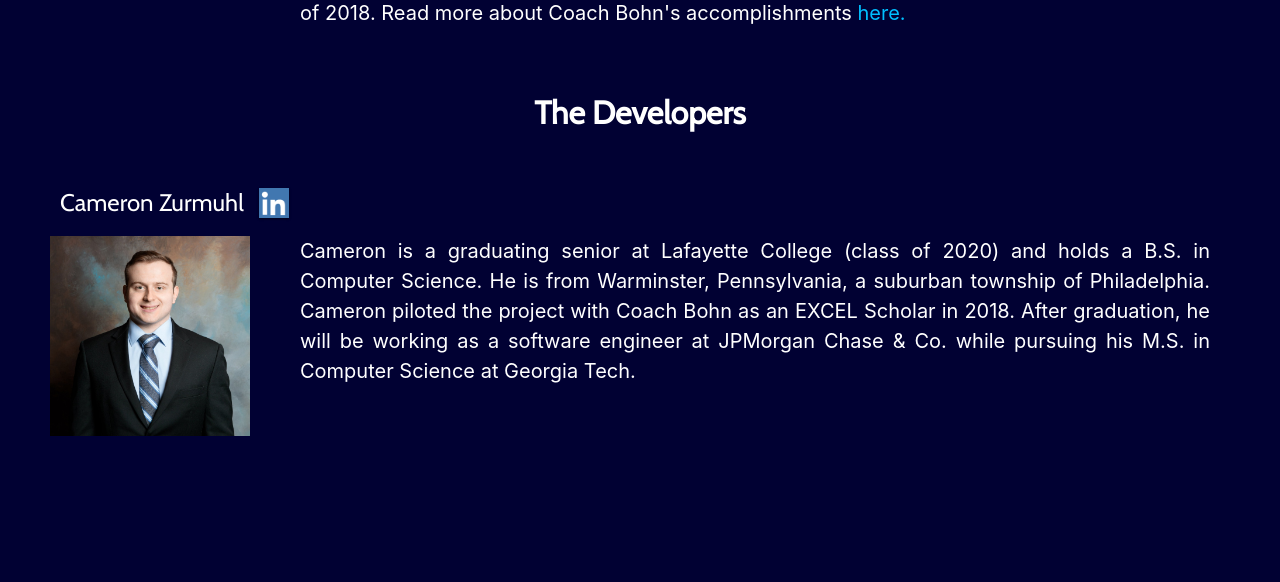
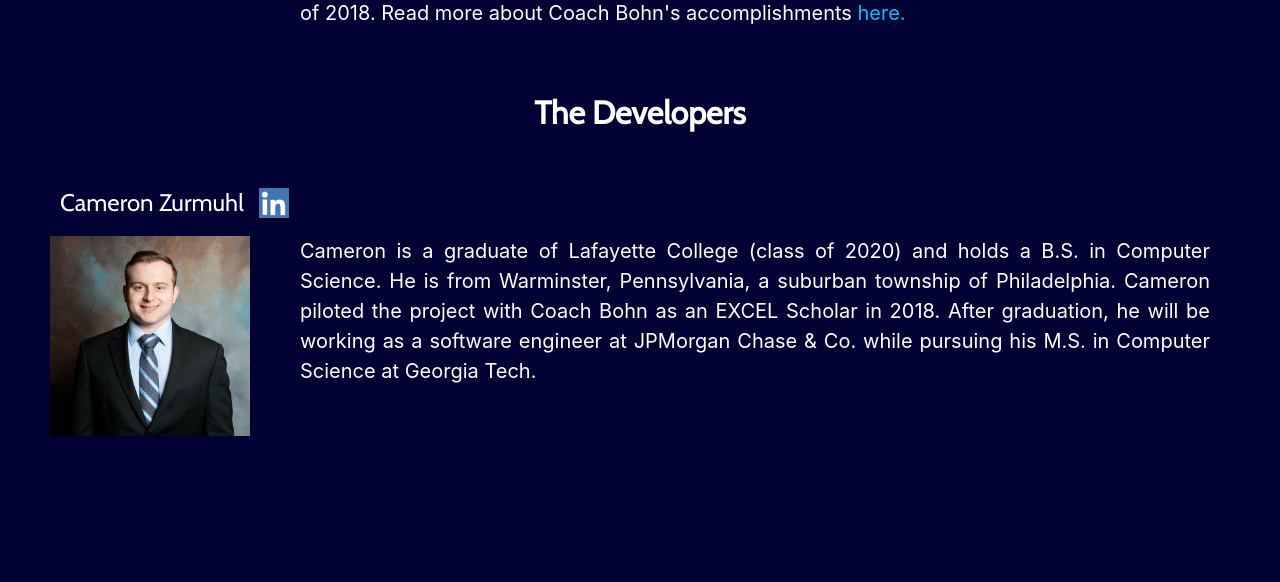
Before and after one commit to 20zurmca/SeniorProject, a Django app: page /about in a window 1280 px wide. Shown: the part 742-1324 px from the top of the page. Run offline with Django 3.2, Linux system fonts and the light colour scheme; some libraries are stand-ins or nearby versions.

Commit message:
added changes to about.html:

```diff
--- a/soccersite/map/templates/map/about.html
+++ b/soccersite/map/templates/map/about.html
@@ -68,7 +68,7 @@
         <p class = "bio-info" id="bohnBioInfo">
           Mr. Bohn is Lafayette College's Men's Soccer Head Coach. He proposed
           the project in the Fall of 2018. Read more about Coach Bohn's accomplishments
-          <a href = "https://www.goleopards.com/sports/mens-soccer/roster/coaches/dennis-bohn/511">
+          <a href = "https://www.goleopards.com/sports/mens-soccer/roster/coaches/dennis-bohn/511" target="_blank">
             here.
           </a>
         </p>
@@ -94,7 +94,7 @@
 
       <div class = "bio-section-2">
         <p class = "bio-info" id="camBioInfo">
-          Cameron is a graduating senior at Lafayette College (class of 2020) and holds
+          Cameron is a graduate of Lafayette College (class of 2020) and holds
           a B.S. in Computer Science. He is from Warminster, Pennsylvania,
           a suburban township of Philadelphia. Cameron piloted the project with Coach Bohn
           as an EXCEL Scholar in 2018. After graduation, he will be working as a software
```
